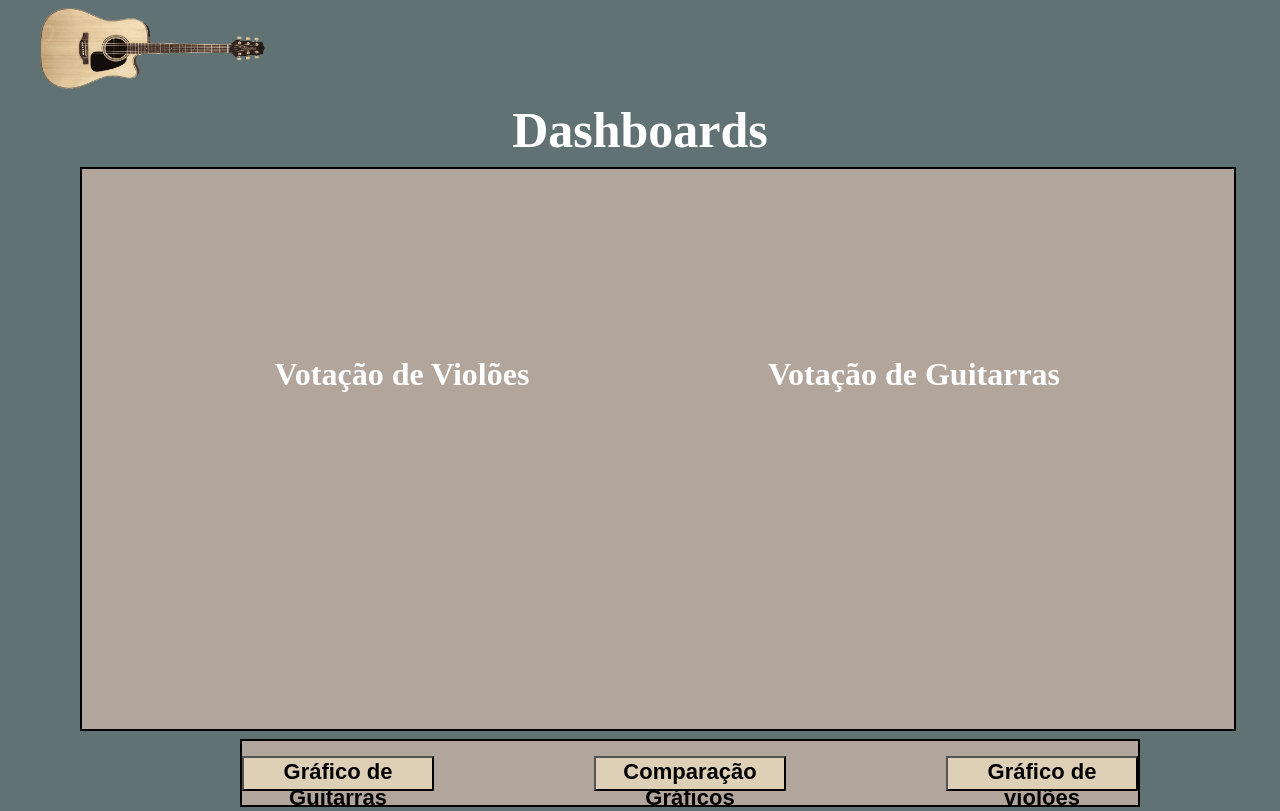
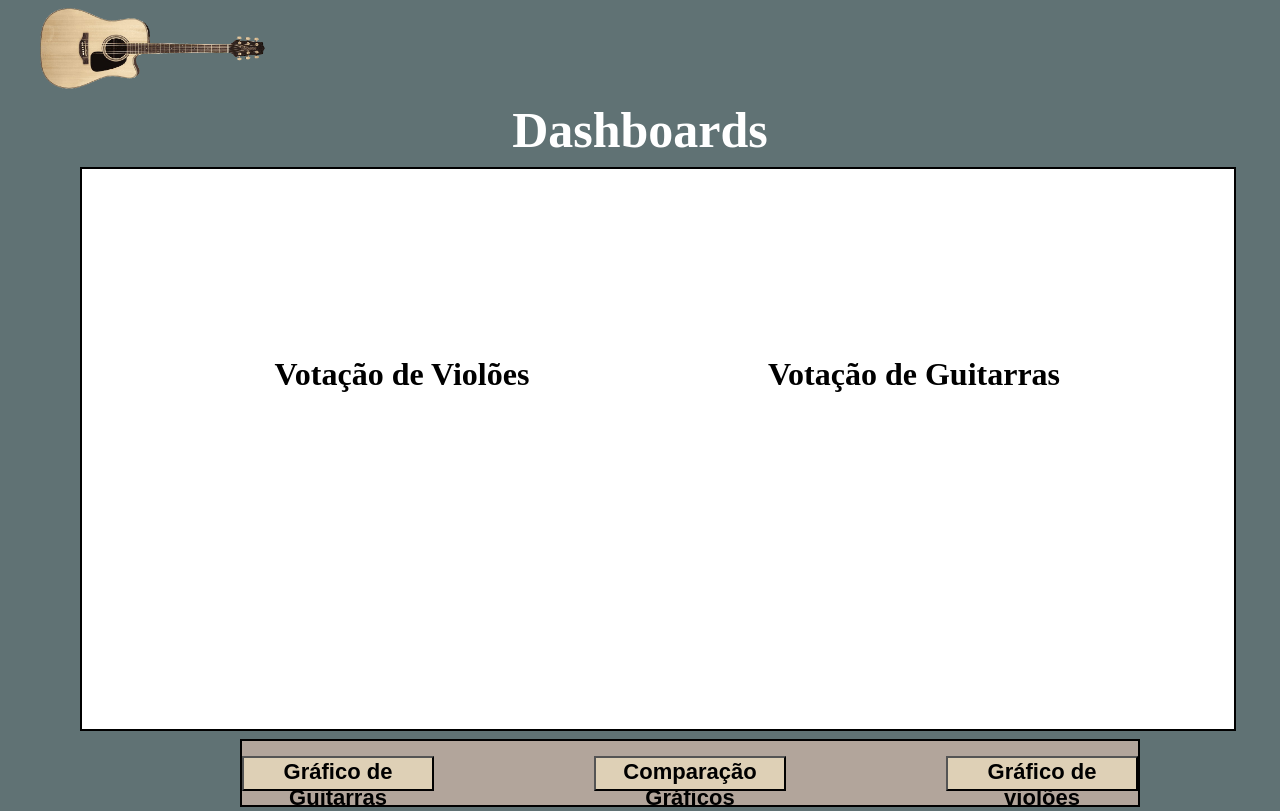
Before and after one commit to moisesaraujo2005/Projeto-Individual24, a website: page Site/public/dash.html in a window 1280 px wide. Drawn offline with nearby package versions, Linux system fonts and the light colour scheme; no server answers; files whose address does not match are found by name.

Commit message:
Lógica dash v3

```diff
--- a/Site/public/dash.css
+++ b/Site/public/dash.css
@@ -41,7 +41,7 @@ body {
     border: 2px solid black;
     justify-content: center;
     display: flex;
-    background-color: #B2A59B;
+    background-color: white;
     align-items: center;
     margin-left: 10vh;
 }
--- a/Site/public/dash.html
+++ b/Site/public/dash.html
@@ -24,11 +24,11 @@
         <div class="conteudo">
 
             <div id="Grafico1" class="dash">
-                <h1 style="color: white;">Votação de Violões</h1>
+                <h1 style="color: rgb(0, 0, 0); font-weight: bold;">Votação de Violões</h1>
                 <canvas id="myChart"></canvas>
             </div>
            <div id="Grafico2" style='color: rgb(0, 0, 0);'class="dash">
-            <h1 style="color: white;">Votação de Guitarras</h1>
+            <h1 style="color: rgb(0, 0, 0);">Votação de Guitarras</h1>
                 <canvas id="myChart2"></canvas>
            </div> </div> </div>
            <div class="botoes">
@@ -103,7 +103,7 @@
             labels: nome,
             datasets: [{
                 label: 'Votos',
-                data: qtd,
+                data: [qtd[0], qtd[1], qtd[2] ,qtd[3]],
                 fill: false,
                 borderColor: 'rgb(75, 192, 192)',
                 backgroundColor: [
```
Also changed, not shown: 1 other file.
